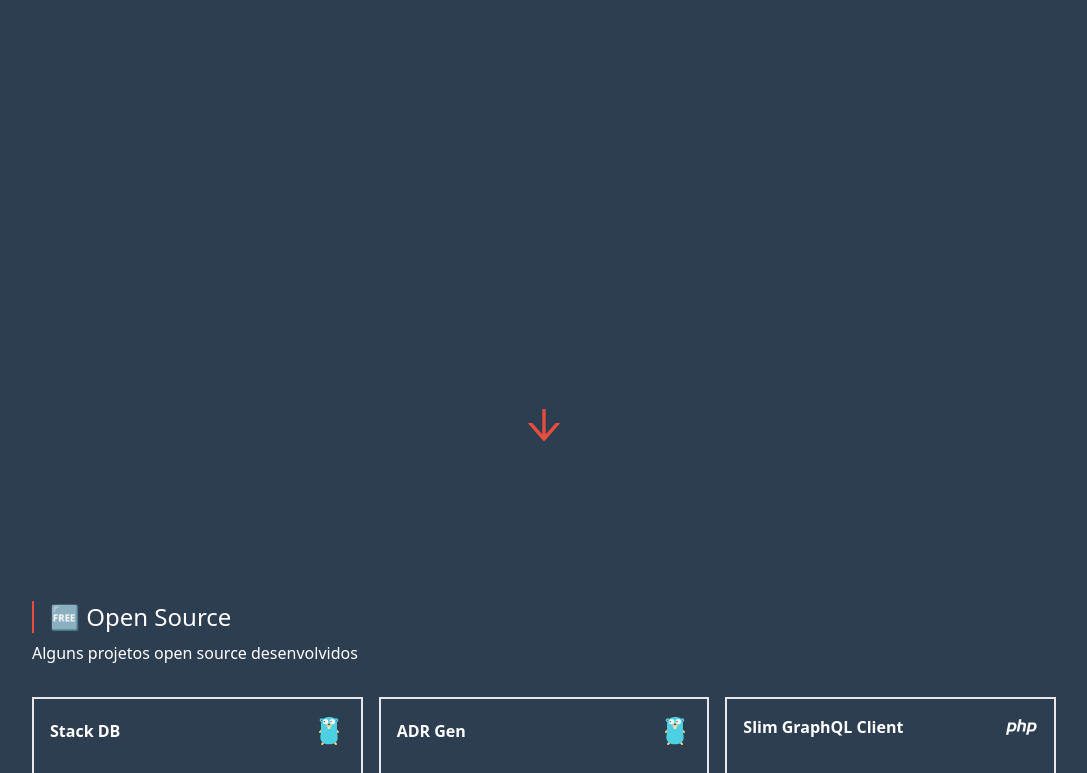
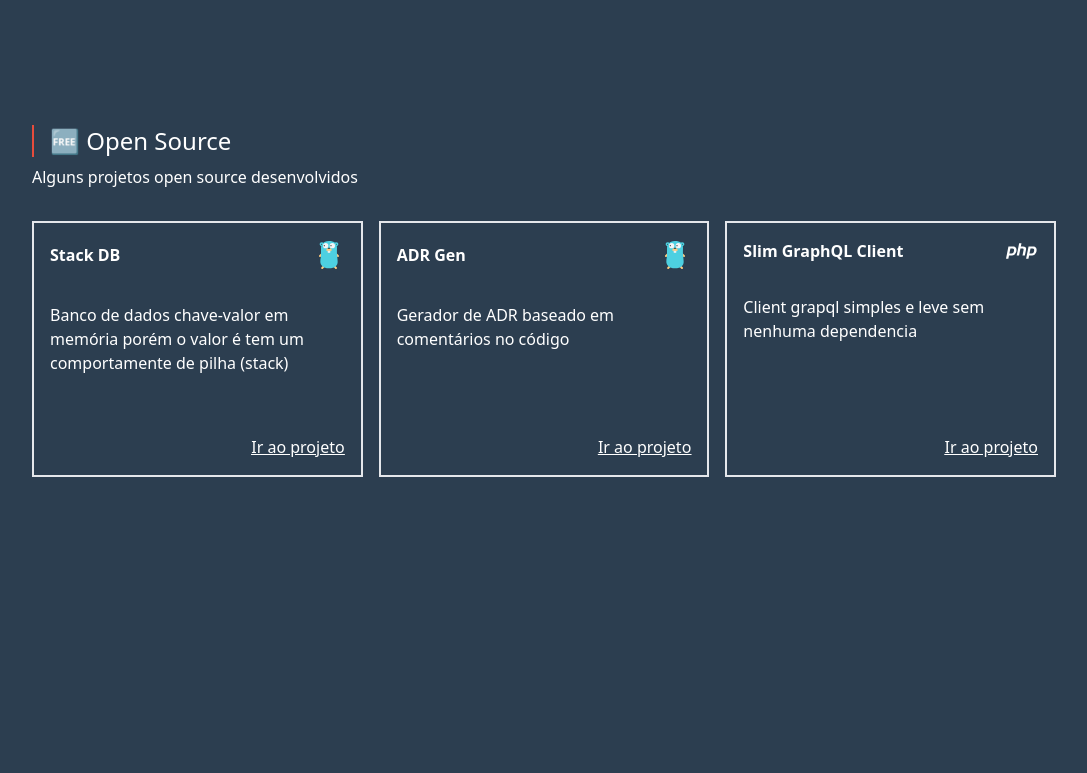
Before and after one commit to lucasres/lucasres.github.io, a website: page index.html in a window 1280 px wide. Shown: the part 327-1100 px from the top of the page, without its empty margins (96-1183 px from the left). Drawn offline with Linux system fonts and the light colour scheme.

Commit message:
removendo h-screen

```diff
--- a/index.html
+++ b/index.html
@@ -11,7 +11,7 @@
 </head>
 <body>
     <div class="container">
-        <div class="h-screen relative mb-32 flex justify-between items-center flex-col">
+        <div class="relative mb-32 flex justify-between items-center flex-col">
             <div class="name-container mt-8">
                 <div class="icon-wrapper">
                     <div class="element">L</div>
@@ -21,13 +21,10 @@
                 <h1 class="text-6xl" style="color: #e74c3c;" >Lucas Resende</h1>
                 <p class="mt-2">Backend developer</p>
             </div>
-            <div class="mb-16 md:mb-8">
-                <img src="./assets/arrow-down.svg" class="h-8" />
-            </div>
         </div>
-        <div class="h-screen">
+        <div class="h-screen" id="opensource">
             <div class="mb-8 sm:mb-8">
-                <h2 id="opensource" class="pl-4 border-l-2 text-2xl mb-2" style="border-color: #e74c3c;">
+                <h2 class="pl-4 border-l-2 text-2xl mb-2" style="border-color: #e74c3c;">
                     🆓 Open Source
                 </h2>
                 <p>Alguns projetos open source desenvolvidos</p>
```
